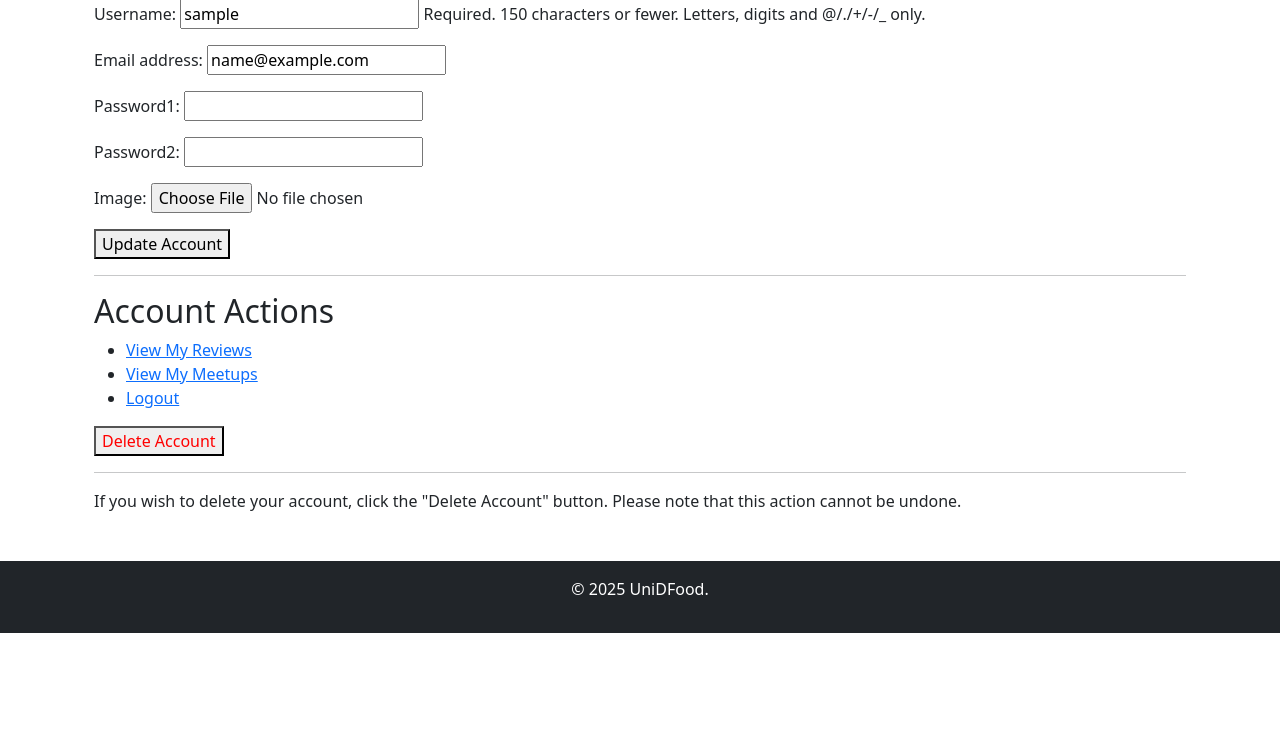
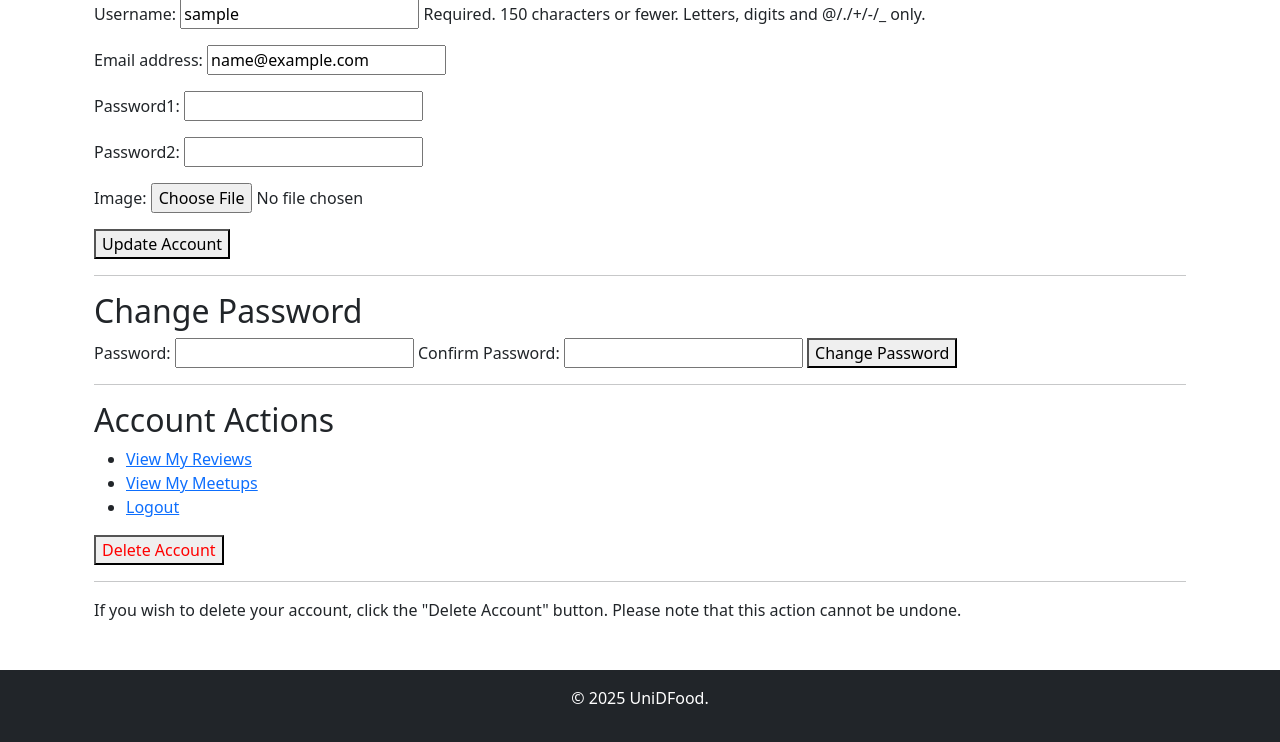
Before and after one commit to riabrez/UnidFood, a Django app: page /unidfood/my_account/ in a window 1280 px wide. Shown: the part 179-921 px from the top of the page. Before the commit the page ends 812 px from the top, so only its background shows below. Run offline with Django 3.2, Linux system fonts and the light colour scheme; the visitor is signed in with stand-in values (Sample User, id 1); some libraries are stand-ins or nearby versions.

Commit message:
My account views fixed

```diff
--- a/unidfood_project/templates/unidfood/my_account.html
+++ b/unidfood_project/templates/unidfood/my_account.html
@@ -6,9 +6,8 @@
     <div class="container">
         <h1>My Account</h1>
 
-        <!-- Account Update Form -->
         <h3>Update Your Account</h3>
-        <form method="post">
+        <form method="post" enctype="multipart/form-data">
             {% csrf_token %}
             {{ user_form.as_p }}
             {{ profile_form.as_p }}
@@ -20,6 +19,23 @@
         {% endif %}
 
         <hr>
+        <h2>Change Password</h2>
+        <form method="post">
+            {% csrf_token %}
+            <label for="password1">Password:</label>
+            <input type="password" id="password1" name="password1" required>
+
+            <label for="password2">Confirm Password:</label>
+            <input type="password" id="password2" name="password2" required>
+
+            <button type="submit" name="change_password">Change Password</button>
+        </form>
+
+        {% if password_errors %}
+            <p style="color: red;">{{ password_errors }}</p>
+        {% endif %}
+
+        <hr>
         <h2>Account Actions</h2>
         <ul>
             <li><a href="{% url 'unidfood:my_reviews' %}">View My Reviews</a></li>
@@ -27,7 +43,6 @@
             <li><a href="{% url 'unidfood:logout' %}">Logout</a></li>
         </ul>
 
-        <!-- Delete Account -->
         <form method="post">
             {% csrf_token %}
             <button type="submit" name="delete_account" style="color: red;">Delete Account</button>
--- a/unidfood_project/unidfood/views.py
+++ b/unidfood_project/unidfood/views.py
@@ -1,7 +1,7 @@
 from django.shortcuts import render, get_object_or_404, redirect
 from django.http import HttpResponse
 from django.urls import reverse
-from django.contrib.auth import authenticate, login, logout
+from django.contrib.auth import authenticate, login, logout, update_session_auth_hash
 from django.contrib import messages
 from django.contrib.auth.models import User
 from unidfood.forms import UserForm, UserProfileForm, ReviewForm
@@ -97,7 +97,6 @@ def add_review(request):
 def my_account(request):
     user_form = UserForm(instance=request.user)
 
-    # Check if the user has a profile, if not create one
     try:
         profile = request.user.userprofile
     except UserProfile.DoesNotExist:
@@ -106,7 +105,7 @@ def my_account(request):
     if profile:
         profile_form = UserProfileForm(instance=profile)
     else:
-        profile_form = UserProfileForm()  # Create a new profile if it doesn't exist
+        profile_form = UserProfileForm()
 
     if request.method == 'POST':
         user_form = UserForm(request.POST, instance=request.user)
@@ -117,12 +116,21 @@ def my_account(request):
             profile = profile_form.save(commit=False)
             profile.user = request.user
             profile.save()
-            return redirect('unidfood:my_account')  # Redirect back to the same page
+            return redirect('unidfood:my_account')
 
-    return render(request, 'unidfood/my_account.html', {
-        'user_form': user_form,
-        'profile_form': profile_form,
-    })
+        if 'change_password' in request.POST:
+            new_password = request.POST.get('password1')
+            confirm_password = request.POST.get('password2')
+
+            if new_password != confirm_password:
+                password_errors = "Passwords do not match."
+            else:
+                request.user.set_password(new_password)
+                request.user.save()
+                update_session_auth_hash(request, request.user)
+                return redirect('unidfood:my_account')
+
+    return render(request, 'unidfood/my_account.html', {'user_form': user_form, 'profile_form': profile_form, 'password_errors': password_errors if 'password_errors' in locals() else None})
 
 @login_required
 def my_reviews(request):
```
